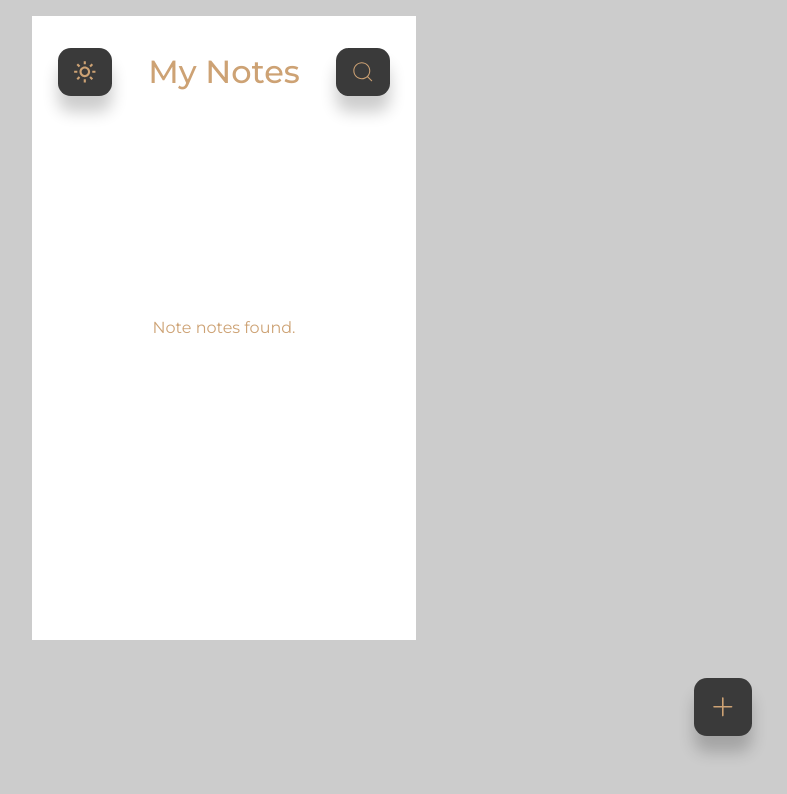
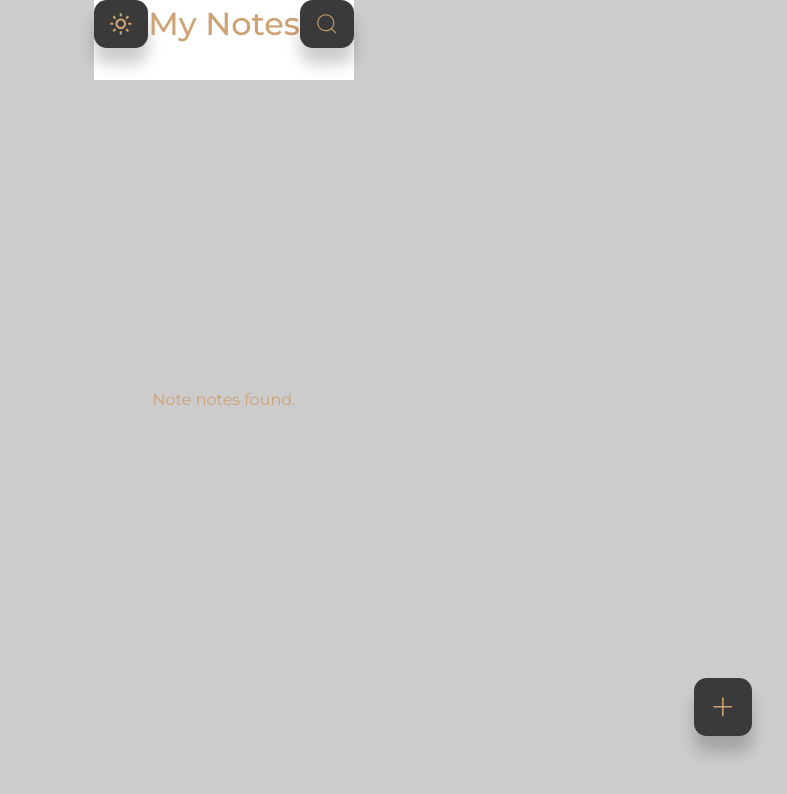
Before and after one commit to khafiz33/Notes, a React (Create React App) app: page / in a window 1280 px wide. Shown: the top 794 px of the page, without its empty margins (416-1203 px from the left). Built offline with nearby package versions, Linux system fonts and the light colour scheme.

Commit message:
site bg color changed

```diff
--- a/src/App.css
+++ b/src/App.css
@@ -59,7 +59,7 @@ body {
 	box-shadow: none;
 }
 
-#app {
+.app {
 	font-family: 'Montserrat', sans-serif;
 	background: var(--color-bg-white);
 	height: 39rem;
--- a/src/App.jsx
+++ b/src/App.jsx
@@ -20,7 +20,7 @@ function App() {
 	}, [notes]);
 	return (
 		<>
-			<main className={theme === true ? 'app-dark' : ''} id='app'>
+			<main className={'app' +theme === true ? 'app-dark' : ''}>
 				<Routes>
 					<Route path='/' element={<Notes />} />
 					<Route path='/create-note' element={<CreateNote />} />
```
